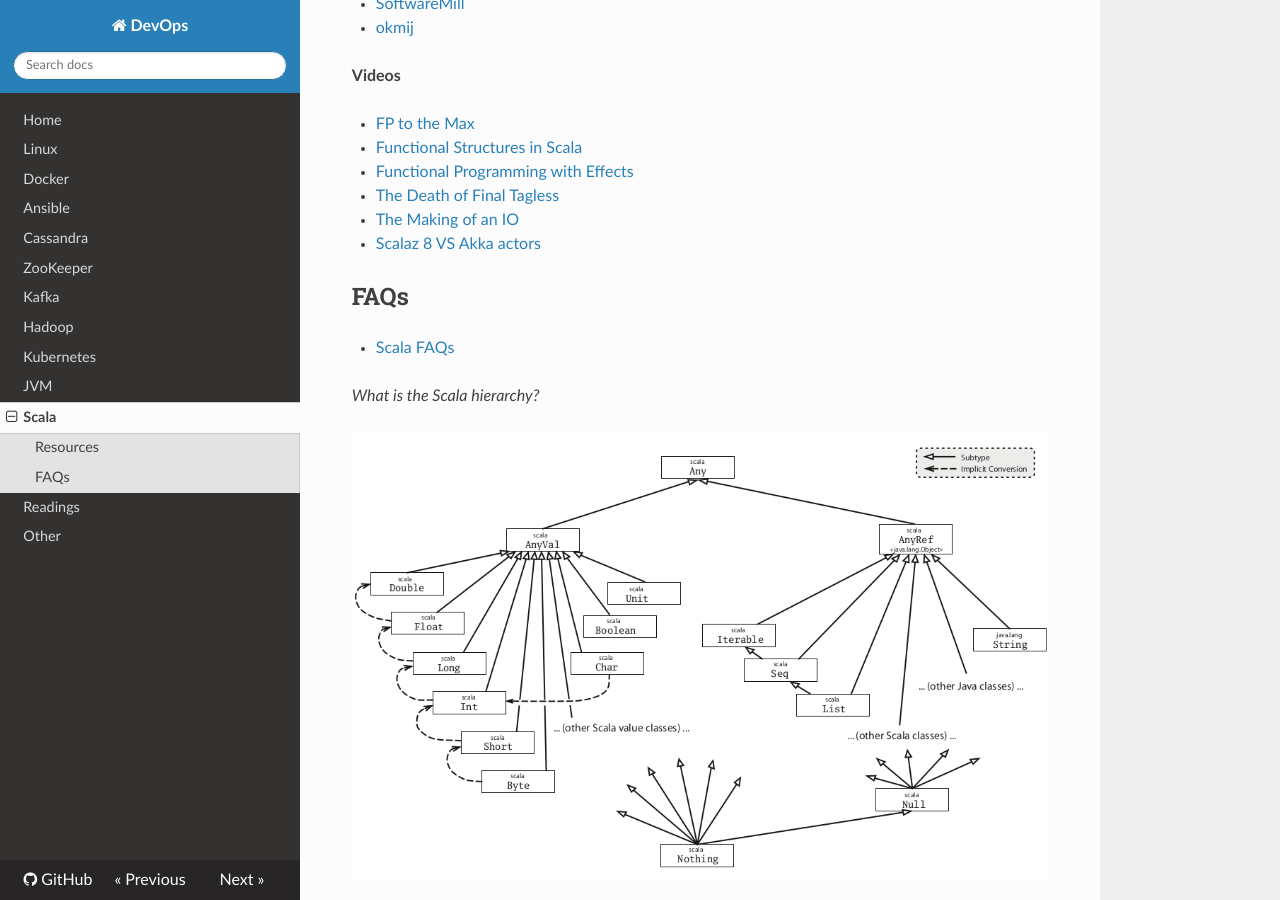
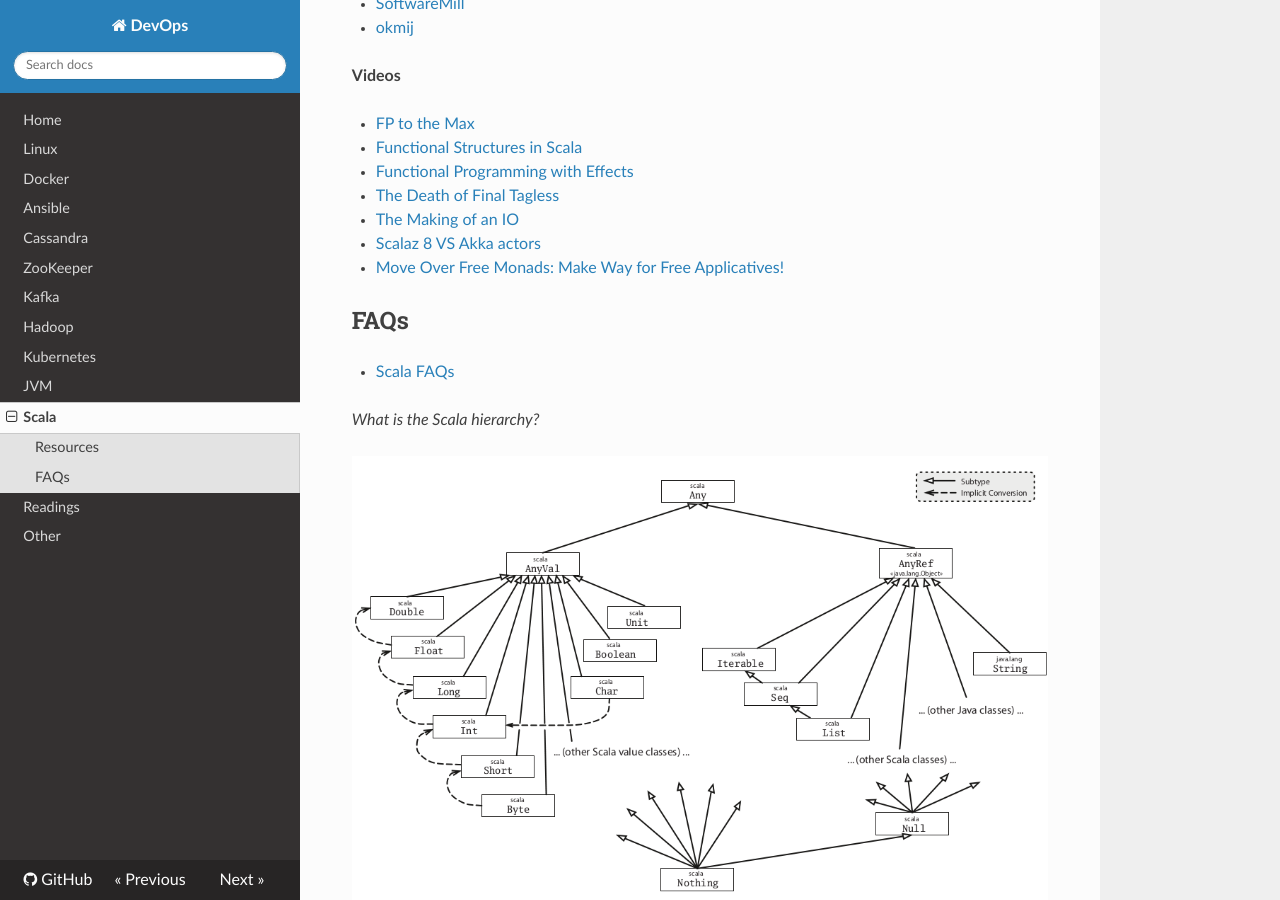
Before and after one commit to niqdev/devops, an MkDocs documentation site: the page built from docs/scala.md, in a window 1280 px wide and 900 px high, scrolled down 2864 px. Built offline with MkDocs 1.6.1, drawn with Linux system fonts in a browser that asks for light colours; nearby versions of some CDN libraries; old or Windows-style settings are respelled for this version of MkDocs.

Commit message:
scala: update docs

```diff
--- a/docs/scala.md
+++ b/docs/scala.md
@@ -130,6 +130,7 @@
 * [The Death of Final Tagless](https://skillsmatter.com/skillscasts/13247-scala-matters)
 * [The Making of an IO](https://www.youtube.com/watch?reload=9&v=g_jP47HFpWA)
 * [Scalaz 8 VS Akka actors](https://www.youtube.com/watch?v=Eihz7kqn6mU&t=833s)
+* [Move Over Free Monads: Make Way for Free Applicatives!](https://youtu.be/H28QqxO7Ihc)
 
 <!--
 
```
